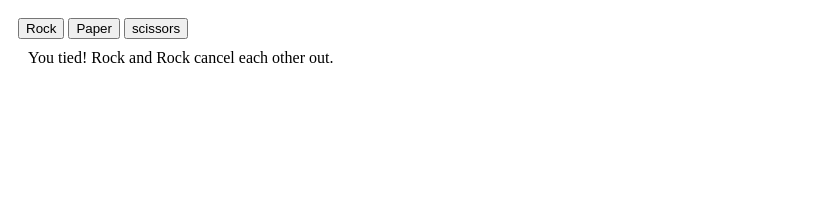
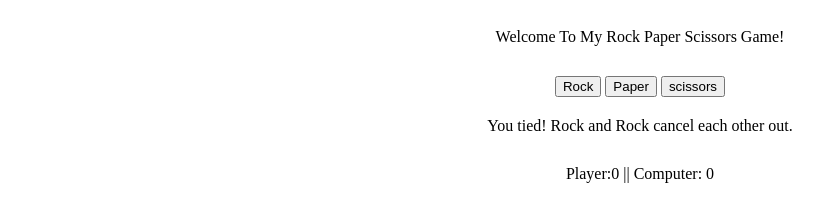
Before and after one commit to Timmymayes/odin-rps, a plain HTML site: page index.html in a window 1280 px wide. Both pictures are taken after a click on the button "Rock". Shown: the whole page, without its empty margins (0-837 px from the left). Drawn offline with Linux system fonts and the light colour scheme.

Commit message:
Add functionality to track and print score. Also align center.

```diff
--- a/index.html
+++ b/index.html
@@ -9,11 +9,14 @@
 	<link href="style.css" rel="stylesheet"/>
     </head>
     <body>
-	<div class="wrapper">
-	    <div class="input">
-		<button id="rock" class="weapon">Rock</button>
-		<button id="paper" class="weapon">Paper</button>
-		<button id="scissors" class="weapon">scissors</button>
+	<div class="content">
+	    <div class="header">Welcome To My Rock Paper Scissors Game!</div>
+	    <div class="gameInput">
+		<div class="input">
+		    <button id="rock" class="weapon">Rock</button>
+		    <button id="paper" class="weapon">Paper</button>
+		    <button id="scissors" class="weapon">scissors</button>
+		</div>
 	    </div>
 	</div>
 
--- a/rps.js
+++ b/rps.js
@@ -3,19 +3,26 @@
 const ROCK = 3;
 const SCISSOORS = 2;
 const PAPER = 1;
+const GAMEOVER = false;
+let playerWins = 0;
+let computerWins = 0;
 
 const buttons = document.querySelectorAll(".weapon");
 buttons.forEach((btn) => btn.addEventListener("click", getPlayerSelection));
 
-const wrapper = document.querySelector(".wrapper");
+const contentDiv = document.querySelector(".content");
+const gameInput = document.querySelector(".gameInput");
 const resultDiv = document.createElement("div");
 resultDiv.classList.add("results");
+const scoreDiv = document.createElement("div");
+scoreDiv.classList.add("score");
+contentDiv.appendChild(scoreDiv);
+console.log(scoreDiv);
 
 function getPlayerSelection(e) {
   // check if the wrapping div has the results of a previous game if so remove it.
-  if (wrapper.contains(resultDiv)) {
+  if (gameInput.contains(resultDiv)) {
     resultDiv.removeChild(resultDiv.childNodes[0]);
-    //    document.getElementById("test").remove();
   }
   // set player & computer weapons
   let playerWeapon = setWeapon(e.target.id);
@@ -30,7 +37,18 @@ function getPlayerSelection(e) {
   const result = document.createTextNode(winner);
   resultDiv.appendChild(result);
   resultDiv.setAttribute("id", "test");
-  wrapper.appendChild(resultDiv);
+  gameInput.appendChild(resultDiv);
+
+  //  clear the current score
+  if (scoreDiv.hasChildNodes()) {
+    scoreDiv.childNodes.forEach((currentItem) => {
+      currentItem.remove();
+    });
+  }
+  const score = document.createTextNode(
+    "Player:" + playerWins + " || Computer: " + computerWins
+  );
+  scoreDiv.appendChild(score);
 }
 
 function computerPlay() {
@@ -91,6 +109,7 @@ function getResult(isPlayerWinner, playerWeapon, computerWeapon) {
       " beats " +
       getWeapon(computerWeapon) +
       "!";
+    playerWins += 1;
   } else if (playerWeapon === computerWeapon) {
     resultText =
       "You tied! " +
@@ -105,6 +124,7 @@ function getResult(isPlayerWinner, playerWeapon, computerWeapon) {
       " beats " +
       getWeapon(playerWeapon) +
       ".";
+    computerWins += 1;
   }
   return resultText;
 }
--- a/style.css
+++ b/style.css
@@ -1,4 +1,22 @@
-.wrapper, .results {
+div {
 
     padding: 10px;
+
+
 }
+
+.content, .gameInput {
+    display: flex;
+    flex-flow: column;
+    justify-content: center;
+    align-items: center;
+    width: 80%;
+
+
+}
+
+body {
+    display: flex;
+    justify-content: center;
+
+}
```
